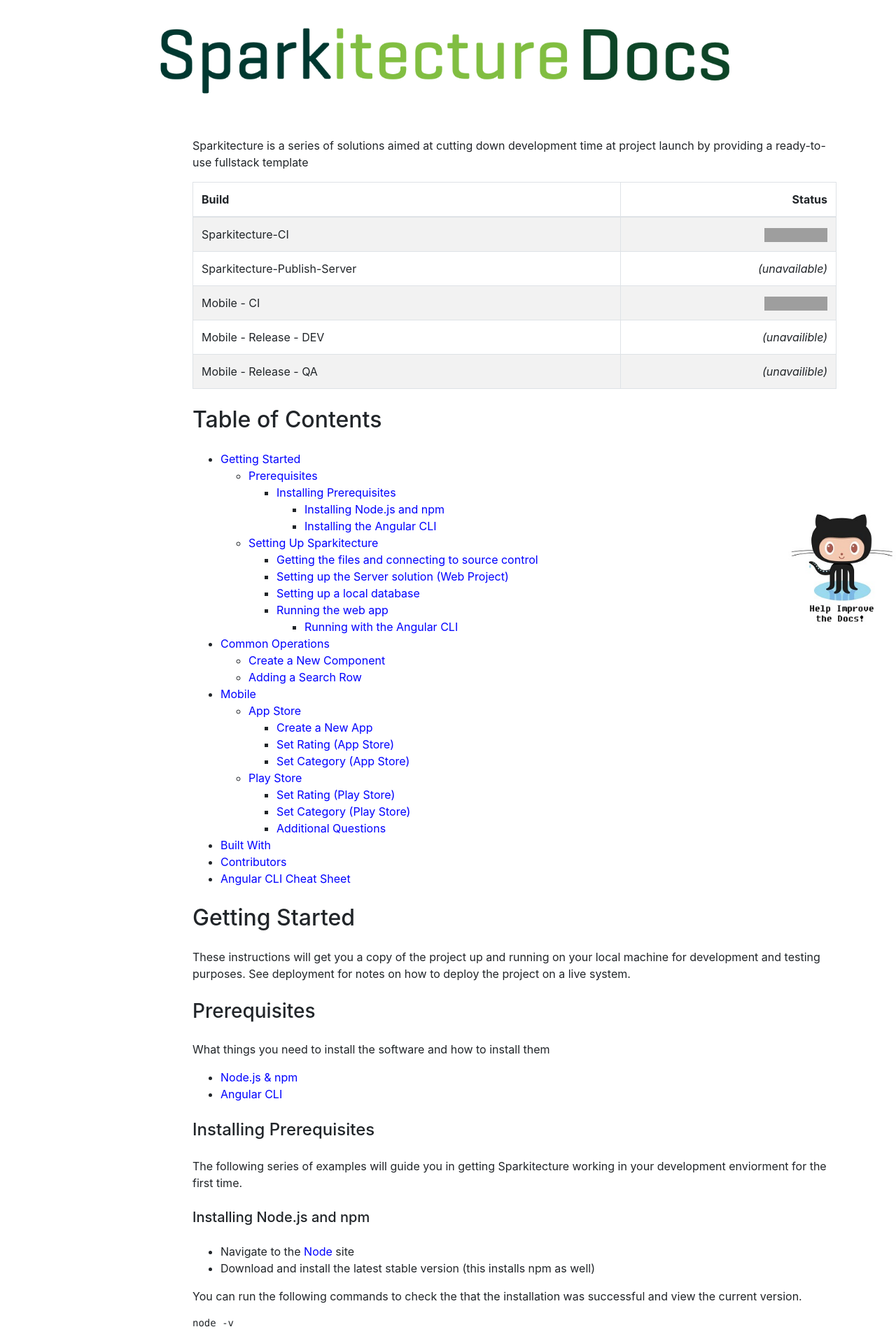
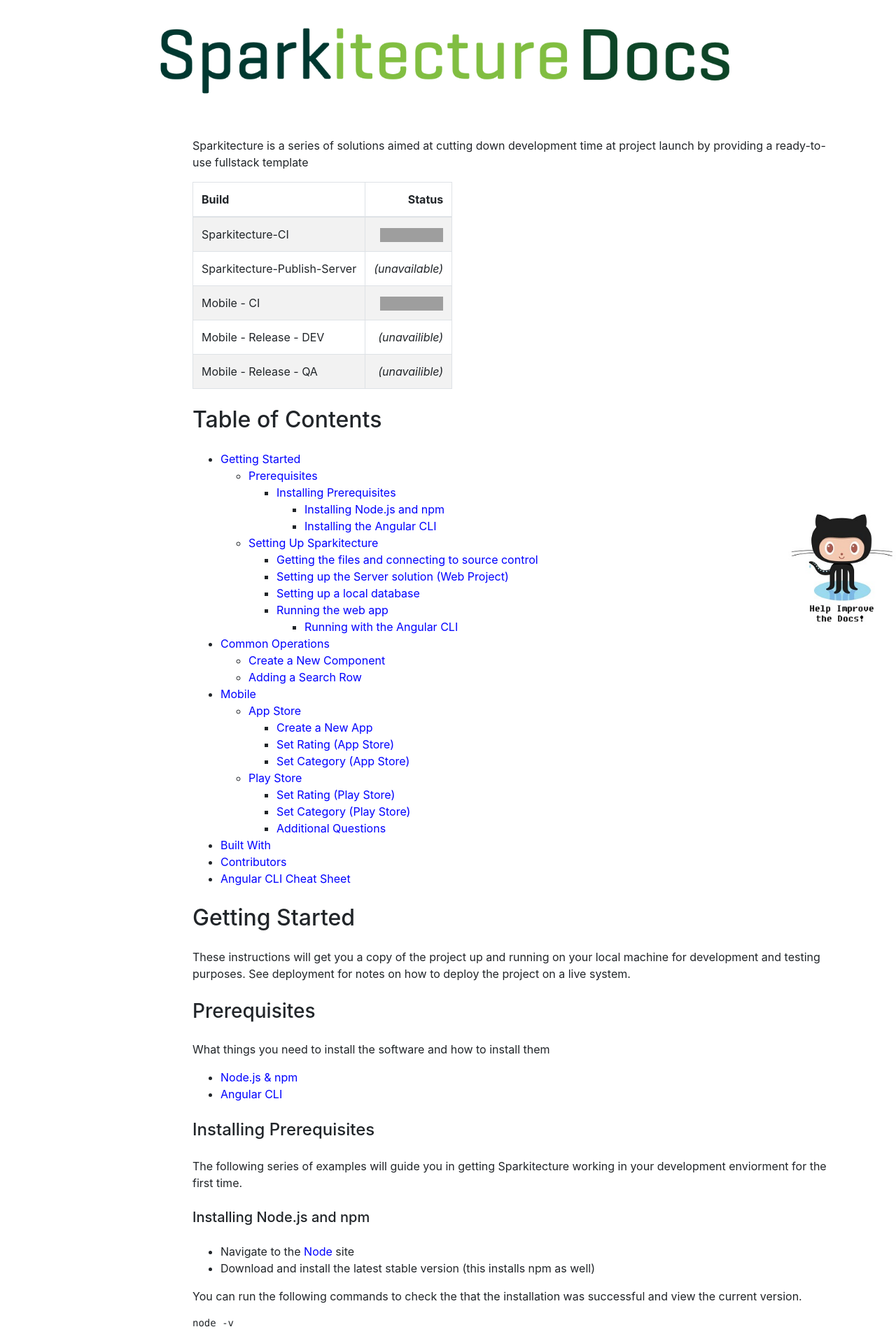
Before and after one commit to Sparkitecture/SparkitectureDocs, a Jekyll site: the page built from README.md, in a window 1280 px wide. Shown: the top 1907 px of the page at 70% size. Built offline with Jekyll 4.4.1, drawn with Linux system fonts in a browser that asks for light colours; our own code applies the rules of GitHub Pages for plain Markdown files; grey boxes are pictures that could not be loaded.

Commit message:
fixed table sizes

```diff
--- a/Assets/Styles/site.css
+++ b/Assets/Styles/site.css
@@ -84,6 +84,10 @@
 
 body {
     width: 100%;
+}
+
+table {
+    width: auto !important;
 }
 
 span {
```
